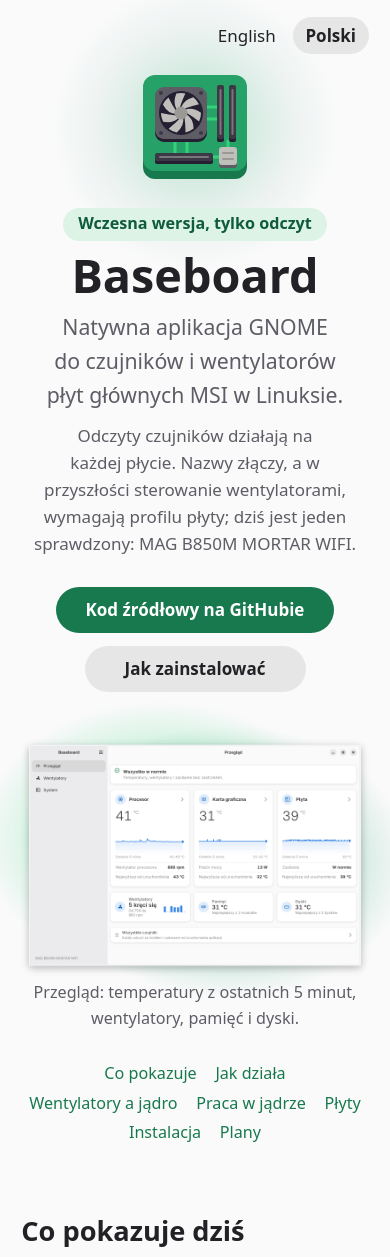
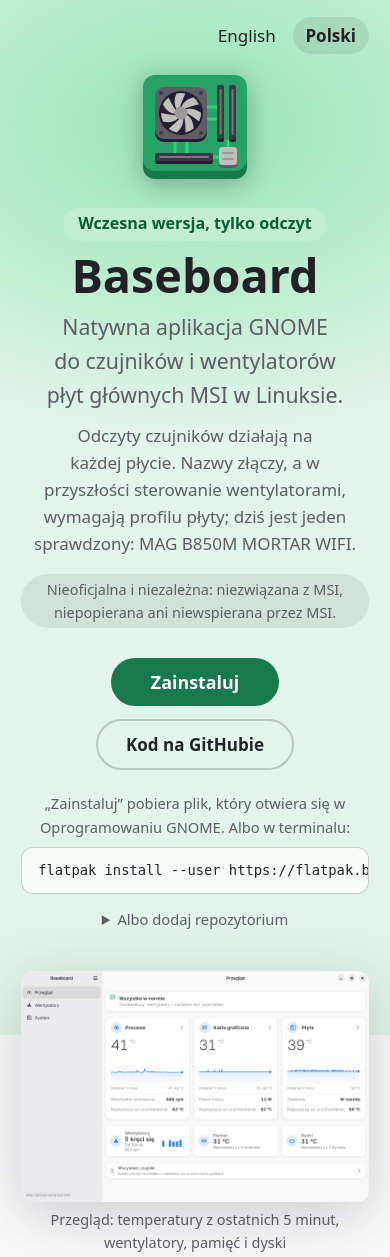
Before and after one commit to TomaszBojanowski/baseboard, a plain HTML site: page website/pl/index.html in a window 390 px wide. Shown: the top 1257 px of the page. Drawn offline with Linux system fonts and the light colour scheme.

Commit message:
Website: present screenshots like the openExpress site
The header and the screenshots of the website (English and Polish)
follow the openExpress website (D73):

- a band in a tint of the icon's green, with the openExpress light
  behind the icon in the icon's green and the icon's shadow;
- under the description the line "Unofficial and independent: not
  affiliated with, endorsed by or supported by MSI.", also in README;
- an Install button for the .flatpakref on flatpak.bojanowski.me and
  an outlined "Source on GitHub", then the flatpak install command and
  "Or add the repository" folded under it;
- the large Overview screenshot reaches up into the band, with a row
  of three smaller ones under it (Fans, a fan's curve, System), one
  under the other on a phone;
- each screenshot is the window with 12 px corners and a soft shadow:
  the CSS crops the release PNGs to the window, without their own
  shadow and the light edge of a screenshot taken without a compositor,
  so the files that metainfo and README use stay as they are.

docs/PROJEKT.md §3.6 names the screenshot folder the website really
uses (screenshots/<version>/); docs/DECYZJE.md gets D73.

Removed:
- the three large screenshots in "What it shows" (now the row of
  smaller ones) and the figure and figure.wide styles;
- the green glow behind the screenshot and behind "Kernel work"
  (the .work class), the round glow of the icon and --glow;
- the "How to install" button, .button.primary and --button-hover.

Checked: cargo fmt --check, cargo clippy (debug and release) with
-D warnings, meson test (9 of 9, with tour), tag balance of both
pages; Playwright previews at 1280 and 390 px, light and dark, next
to the openExpress website, and a headless Firefox screenshot.

```diff
--- a/website/pl/index.html
+++ b/website/pl/index.html
@@ -17,8 +17,8 @@
 <meta property="og:locale" content="pl_PL">
 <meta property="og:locale:alternate" content="en_US">
 <meta name="color-scheme" content="light dark">
-<meta name="theme-color" content="#fafafb" media="(prefers-color-scheme: light)">
-<meta name="theme-color" content="#222226" media="(prefers-color-scheme: dark)">
+<meta name="theme-color" content="#e3f4ea" media="(prefers-color-scheme: light)">
+<meta name="theme-color" content="#1b2520" media="(prefers-color-scheme: dark)">
 <link rel="canonical" href="https://baseboard.bojanowski.me/pl/">
 <link rel="alternate" hreflang="en" href="https://baseboard.bojanowski.me/">
 <link rel="alternate" hreflang="pl" href="https://baseboard.bojanowski.me/pl/">
@@ -43,20 +43,55 @@
 <h1>Baseboard</h1>
 <p class="lead">Natywna aplikacja GNOME do czujników i wentylatorów płyt głównych MSI w Linuksie.</p>
 <p class="lead-note">Odczyty czujników działają na każdej płycie. Nazwy złączy, a w przyszłości sterowanie wentylatorami, wymagają profilu płyty; dziś jest jeden sprawdzony: MAG B850M MORTAR WIFI.</p>
+<p class="unofficial">Nieoficjalna i niezależna: niezwiązana z MSI, niepopierana ani niewspierana przez MSI.</p>
 <div class="actions">
-<a class="button primary" href="https://github.com/TomaszBojanowski/baseboard" hreflang="en">Kod źródłowy na GitHubie</a>
-<a class="button" href="#instalacja">Jak zainstalować</a>
+<a class="button install" href="https://flatpak.bojanowski.me/me.bojanowski.Baseboard.flatpakref">Zainstaluj</a>
+<a class="button source" href="https://github.com/TomaszBojanowski/baseboard" hreflang="en">Kod na GitHubie</a>
+</div>
+<p class="hint">„Zainstaluj” pobiera plik, który otwiera się w Oprogramowaniu GNOME. Albo w terminalu:</p>
+<pre class="command" tabindex="0"><code>flatpak install --user https://flatpak.bojanowski.me/me.bojanowski.Baseboard.flatpakref</code></pre>
+<details class="repository">
+<summary>Albo dodaj repozytorium</summary>
+<pre class="command" tabindex="0"><code>flatpak remote-add --user --if-not-exists flathub https://dl.flathub.org/repo/flathub.flatpakrepo
+flatpak remote-add --user --if-not-exists bojanowski https://flatpak.bojanowski.me/bojanowski.flatpakrepo
+flatpak install --user bojanowski me.bojanowski.Baseboard</code></pre>
+</details>
 </div>
 </div>
-</div>
+</header>
 
-<figure class="shot">
+<section class="shots" aria-label="Zrzuty ekranu">
+<figure class="shot main-shot">
 <picture>
 <source srcset="../screenshots/0.2.0/overview-dark-pl.png" media="(prefers-color-scheme: dark)">
 <img src="../screenshots/0.2.0/overview-pl.png" width="1572" height="1072" alt="Strona Przegląd: na górze „Wszystko w normie”; karty procesora, karty graficznej i płyty, każda z temperaturą, linią ostatnich 5 minut i najwyższą wartością od uruchomienia; kafelki wentylatorów, pamięci i dysków oraz wiersz, który otwiera wszystkie czujniki.">
 </picture>
-<figcaption>Przegląd: temperatury z ostatnich 5 minut, wentylatory, pamięć i dyski.</figcaption>
+<figcaption>Przegląd: temperatury z ostatnich 5 minut, wentylatory, pamięć i dyski</figcaption>
 </figure>
+<div class="shot-row">
+<figure class="shot">
+<picture>
+<source srcset="../screenshots/0.2.0/fans-dark-pl.png" media="(prefers-color-scheme: dark)">
+<img src="../screenshots/0.2.0/fans-pl.png" width="1572" height="1072" loading="lazy" alt="Strona Wentylatory: karta procesora z temperaturą i obrotami wentylatora procesora oraz lista wentylatorów nazwanych według złączy, z obrotami, wypełnieniem i małą krzywą tam, gdzie sterownik ją podaje.">
+</picture>
+<figcaption>Wentylatory: obroty i wypełnienie każdego wentylatora, nazwanego według złącza</figcaption>
+</figure>
+<figure class="shot">
+<picture>
+<source srcset="../screenshots/0.2.0/fan-curve-dark-pl.png" media="(prefers-color-scheme: dark)">
+<img src="../screenshots/0.2.0/fan-curve-pl.png" width="1572" height="1072" loading="lazy" alt="Krzywa wentylatora procesora: wypełnienie w zależności od temperatury procesora mierzonej przez płytę, z punktem, w którym wentylator pracuje teraz, progiem awaryjnym i punktami krzywej odczytanymi z kontrolera płyty.">
+</picture>
+<figcaption>Krzywa wentylatora tak, jak wykonuje ją kontroler płyty; Baseboard tylko ją odczytuje</figcaption>
+</figure>
+<figure class="shot">
+<picture>
+<source srcset="../screenshots/0.2.0/system-dark-pl.png" media="(prefers-color-scheme: dark)">
+<img src="../screenshots/0.2.0/system-pl.png" width="1572" height="1072" loading="lazy" alt="Strona System: na górze „Wszystko w normie”; płyta, BIOS z datą, procesor, pamięć i karta graficzna; dyski i karty sieciowe; system operacyjny oraz wiersz, który otwiera szczegóły techniczne.">
+</picture>
+<figcaption>System: płyta, BIOS, procesor, pamięć, karta graficzna i dyski</figcaption>
+</figure>
+</div>
+</section>
 
 <div class="wrap">
 <nav class="toc" aria-label="Spis treści">
@@ -70,10 +105,6 @@
 <li><a href="#plany">Plany</a></li>
 </ul>
 </nav>
-</div>
-</header>
-
-<div class="wrap">
 <main id="main">
 <section id="dzis" aria-labelledby="dzis-tytul">
 <h2 id="dzis-tytul">Co pokazuje dziś</h2>
@@ -86,30 +117,6 @@
 <li>Przycisk „Kopiuj informacje” z tekstem do zgłoszenia błędu, bez numerów seryjnych i adresów MAC.</li>
 <li>Interfejs po polsku i po angielsku.</li>
 </ul>
-
-<figure class="wide">
-<picture>
-<source srcset="../screenshots/0.2.0/fans-dark-pl.png" media="(prefers-color-scheme: dark)">
-<img src="../screenshots/0.2.0/fans-pl.png" width="1572" height="1072" loading="lazy" alt="Strona Wentylatory: karta procesora z temperaturą i obrotami wentylatora procesora oraz lista wentylatorów nazwanych według złączy, z obrotami, wypełnieniem i małą krzywą tam, gdzie sterownik ją podaje.">
-</picture>
-<figcaption>Wentylatory: obroty i wypełnienie każdego wentylatora, nazwanego według złącza.</figcaption>
-</figure>
-
-<figure class="wide">
-<picture>
-<source srcset="../screenshots/0.2.0/fan-curve-dark-pl.png" media="(prefers-color-scheme: dark)">
-<img src="../screenshots/0.2.0/fan-curve-pl.png" width="1572" height="1072" loading="lazy" alt="Krzywa wentylatora procesora: wypełnienie w zależności od temperatury procesora mierzonej przez płytę, z punktem, w którym wentylator pracuje teraz, progiem awaryjnym i punktami krzywej odczytanymi z kontrolera płyty.">
-</picture>
-<figcaption>Krzywa wentylatora tak, jak wykonuje ją kontroler płyty; Baseboard tylko ją odczytuje.</figcaption>
-</figure>
-
-<figure class="wide">
-<picture>
-<source srcset="../screenshots/0.2.0/system-dark-pl.png" media="(prefers-color-scheme: dark)">
-<img src="../screenshots/0.2.0/system-pl.png" width="1572" height="1072" loading="lazy" alt="Strona System: na górze „Wszystko w normie”; płyta, BIOS z datą, procesor, pamięć i karta graficzna; dyski i karty sieciowe; system operacyjny oraz wiersz, który otwiera szczegóły techniczne.">
-</picture>
-<figcaption>System: płyta, BIOS, procesor, pamięć, karta graficzna i dyski.</figcaption>
-</figure>
 </section>
 
 <section id="jak" aria-labelledby="jak-tytul">
@@ -138,7 +145,7 @@
 <p>Wszystko, co jest w <code>hwmon-next</code>, powinno wejść do Linuksa 7.5, którego wydanie spodziewane jest około marca 2027 r., a potem do dystrybucji. Kod wentylatorów z <code>hwmon-next</code> przetestowano na MAG B850M MORTAR WIFI 15 listopada 2026 r.: zapis krzywych wentylatorów i powrót do sterowania automatycznego działają.</p>
 </section>
 
-<section id="praca-w-jadrze" class="work" aria-labelledby="praca-w-jadrze-tytul">
+<section id="praca-w-jadrze" aria-labelledby="praca-w-jadrze-tytul">
 <h2 id="praca-w-jadrze-tytul">Praca w jądrze</h2>
 <p>Obsługa tej płyty w jądrze Linuksa powstaje równolegle z aplikacją, w głównym drzewie jądra.</p>
 
--- a/website/style.css
+++ b/website/style.css
@@ -13,8 +13,7 @@
     --accent-bg: #18794e;
     --accent-bg-hover: #146b45;
     --button: rgb(0 0 6 / 0.08);
-    --button-hover: rgb(0 0 6 / 0.14);
-    --badge-bg: #dcf3e5;
+    --badge-bg: #c2ecd3;
     --badge-fg: #105c3a;
     --code: #f0f0f3;
     /* Cards and boxed lists, as in libadwaita. */
@@ -25,8 +24,17 @@
     --pill-blue-fg: #1a5fb4;
     --pill-amber-bg: #faedce;
     --pill-amber-fg: #865e3c;
-    /* Strength of the green glow behind the icon and the screenshot. */
-    --glow: 0.3;
+    /* As on the openExpress website: the band at the top of the page, a
+       tint of the icon's green lit from behind the icon; its commands and
+       the line that Baseboard is not MSI's; the shadow under the
+       screenshots. */
+    --hero-bg: #e3f4ea;
+    --hero-glow: radial-gradient(ellipse 560px 380px at 50% 50%,
+        rgb(51 209 122 / 0.45), rgb(51 209 122 / 0.15) 55%, rgb(51 209 122 / 0) 80%);
+    --command-bg: rgb(255 255 255 / 0.7);
+    --command-border: rgb(0 0 6 / 0.18);
+    --unofficial-bg: rgb(0 0 6 / 0.07);
+    --shot-shadow: rgb(43 47 54 / 0.22);
     font-family: "Adwaita Sans", Cantarell, system-ui, -apple-system, "Segoe UI", sans-serif;
     font-size: 106.25%;
     line-height: 1.6;
@@ -43,8 +51,7 @@
         --accent-bg: #18794e;
         --accent-bg-hover: #1b8253;
         --button: rgb(255 255 255 / 0.1);
-        --button-hover: rgb(255 255 255 / 0.15);
-        --badge-bg: #1e3a2b;
+        --badge-bg: #24472f;
         --badge-fg: #8ff0a4;
         --code: #2a2a2f;
         --shadow: 0 1px 3px rgb(0 0 6 / 0.35);
@@ -53,7 +60,14 @@
         --pill-blue-fg: #99c1f1;
         --pill-amber-bg: #53462b;
         --pill-amber-fg: #f5c211;
-        --glow: 0.55;
+        /* The icon's green in the middle, its dark grey around it. */
+        --hero-bg: #1b2520;
+        --hero-glow: radial-gradient(ellipse 560px 400px at 50% 50%,
+            rgb(51 209 122 / 0.28), rgb(61 56 70 / 0.35) 45%, rgb(61 56 70 / 0) 80%);
+        --command-bg: rgb(0 0 0 / 0.3);
+        --command-border: rgb(255 255 255 / 0.16);
+        --unofficial-bg: rgb(255 255 255 / 0.08);
+        --shot-shadow: rgb(0 0 0 / 0.55);
     }
 }
 
@@ -112,7 +126,12 @@ a:hover {
     padding: 0 1.25rem;
 }
 
-/* Top of the page */
+/* Top of the page: a band of colour that the large screenshot reaches up
+   into by --overlap. */
+
+:root {
+    --overlap: clamp(64px, 14vw, 160px);
+}
 
 .hero {
     /* The glow may reach past the sides of the screen; clip it there
@@ -120,7 +139,13 @@ a:hover {
        content of this stacking context, including the badge and buttons. */
     overflow-x: clip;
     isolation: isolate;
-    padding-bottom: 0.5rem;
+    background: var(--hero-bg);
+    padding-bottom: calc(var(--overlap) + 40px);
+}
+
+/* As wide as the screenshots, so that the commands fit on one line. */
+.hero .wrap {
+    max-width: calc(56.5rem + 2.5rem);
 }
 
 .top {
@@ -161,23 +186,22 @@ a:hover {
     margin: 0 auto;
 }
 
+/* Its shadow as on the openExpress website. */
 .icon img {
     display: block;
     width: 128px;
     height: 128px;
+    filter: drop-shadow(0 4px 12px rgb(0 0 0 / 0.28));
 }
 
-/* Soft glow in the greens of the icon, fading into the page. */
+/* The light behind the icon, as on the openExpress website: an ellipse of
+   560 × 380 px (400 px in the dark) around the icon, over the band. */
 .icon::before {
     content: "";
     position: absolute;
-    inset: -80px;
+    inset: -400px -560px;
     z-index: -1;
-    background: radial-gradient(closest-side,
-        rgb(51 209 122 / var(--glow)) 0%,
-        rgb(38 162 105 / calc(var(--glow) * 0.55)) 40%,
-        rgb(24 121 78 / calc(var(--glow) * 0.18)) 70%,
-        rgb(24 121 78 / 0) 100%);
+    background: var(--hero-glow);
     pointer-events: none;
 }
 
@@ -222,70 +246,154 @@ h1 {
     margin-top: 1.75rem;
 }
 
-/* Pill buttons as in libadwaita; the main one in the accent colour. */
+/* Pill buttons as on the openExpress website: Install larger and in the
+   accent colour, the source with an outline. */
 .button {
-    display: inline-block;
-    min-width: 13rem;
-    padding: 0.65rem 1.75rem;
+    display: inline-flex;
+    align-items: center;
+    min-height: 46px;
+    padding: 10px 28px;
     border-radius: 999px;
-    background: var(--button);
-    color: var(--text);
     font-weight: 700;
-    line-height: 1.4;
-    text-align: center;
     text-decoration: none;
 }
 
-.button:hover {
-    background: var(--button-hover);
+.install {
+    padding: 10px 40px;
+    background: var(--accent-bg);
+    color: #ffffff;
+    font-size: 1.05rem;
 }
 
-.button.primary {
-    background: var(--accent-bg);
-    color: #ffffff;
+.install:hover {
+    background: var(--accent-bg-hover);
 }
 
-.button.primary:hover {
-    background: var(--accent-bg-hover);
+.source {
+    border: 2px solid var(--command-border);
+    color: var(--text);
+}
+
+.source:hover {
+    background: var(--button);
 }
 
 .button:focus-visible {
     border-radius: 999px;
 }
 
-/* The large screenshot under the buttons, wider than the text column and
-   as wide as the System screenshot further down. */
-.shot {
-    max-width: calc(59.5rem + 2.5rem);
-    margin: 2.75rem auto 0;
+/* That Baseboard is not MSI's: said at once, under what it does. */
+.unofficial {
+    display: inline-block;
+    max-width: 100%;
+    margin: 16px auto 0;
+    padding: 4px 14px;
+    border-radius: 999px;
+    background: var(--unofficial-bg);
+    color: var(--muted);
+    font-size: 0.85rem;
+    text-wrap: balance;
+}
+
+.hint {
+    margin: 22px 0 8px;
+    color: var(--muted);
+    font-size: 0.865rem;
+}
+
+/* A command on one line: it scrolls sideways where it does not fit, and
+   one click selects all of it, ready to copy. */
+.command {
+    width: fit-content;
+    max-width: 100%;
+    margin: 0 auto;
+    padding: 12px 16px;
+    border: 1px solid var(--command-border);
+    border-radius: 12px;
+    background: var(--command-bg);
+    text-align: left;
+    font-size: 0.81rem;
+    white-space: pre;
+    user-select: all;
+}
+
+/* The repository's three commands, folded under the one of the reference. */
+.repository {
+    max-width: 100%;
+    margin: 14px auto 0;
+}
+
+.repository summary {
+    cursor: pointer;
+    color: var(--muted);
+    font-size: 0.865rem;
+}
+
+.repository .command {
+    margin-top: 10px;
+}
+
+/* Screenshots under the header, as on the openExpress website: one large
+   and a row of three smaller, each the window with rounded corners and a
+   soft shadow, wider than the text column. */
+.shots {
+    max-width: calc(56.5rem + 2.5rem);
+    margin: 0 auto;
     padding: 0 1.25rem;
 }
 
-.shot picture {
-    position: relative;
-    display: block;
+.shot {
+    margin: 0;
+    text-align: center;
 }
 
-/* Two glows that fit inside their box and fade out before its edges:
-   the lighter green of the icon at the top left, the darker at the
-   bottom right. */
-.shot picture::before {
-    content: "";
-    position: absolute;
-    inset: -16% -12% -10%;
-    z-index: -1;
-    background:
-        radial-gradient(closest-side at 42% 46%,
-            rgb(51 209 122 / var(--glow)) 0%,
-            rgb(51 209 122 / var(--glow)) 55%,
-            rgb(51 209 122 / calc(var(--glow) * 0.45)) 78%,
-            rgb(51 209 122 / 0) 100%),
-        radial-gradient(closest-side at 58% 54%,
-            rgb(38 162 105 / var(--glow)) 0%,
-            rgb(38 162 105 / var(--glow)) 55%,
-            rgb(38 162 105 / calc(var(--glow) * 0.45)) 78%,
-            rgb(38 162 105 / 0) 100%);
-    pointer-events: none;
+/* The large one reaches up over the lower edge of the band. */
+.main-shot {
+    position: relative;
+    margin-top: calc(-1 * var(--overlap));
+}
+
+/* The PNGs are the release screenshots that metainfo and README use: the
+   window (1500 × 1000 at 36, 26 of 1572 × 1072) with its own shadow and,
+   taken without a compositor, square corners and a 6 px edge with light
+   lines. The picture shows the window without the shadow and the edge
+   (1488 × 988 at 42, 32), so the files stay as they are. */
+.shot picture {
+    display: block;
+    overflow: hidden;
+    aspect-ratio: 1488 / 988;
+    border-radius: 12px;
+    filter: drop-shadow(0 8px 18px var(--shot-shadow));
+}
+
+.main-shot picture {
+    filter: drop-shadow(0 14px 30px var(--shot-shadow));
+}
+
+.shot img {
+    display: block;
+    width: calc(100% * 1572 / 1488);
+    max-width: none;
+    height: auto;
+    margin: calc(-100% * 32 / 1488) 0 0 calc(-100% * 42 / 1488);
+}
+
+.shot-row {
+    display: flex;
+    gap: 18px;
+    margin-top: 26px;
+}
+
+.shot-row > .shot {
+    flex: 1 1 0;
+    min-width: 0;
+}
+
+/* On a phone the smaller ones go one under the other. */
+@media (max-width: 40rem) {
+    .shot-row {
+        flex-direction: column;
+    }
 }
 
 .toc ul {
@@ -382,31 +490,7 @@ h3 {
     color: var(--muted);
 }
 
-/* Kernel work: a faint glow behind the section, well under half of the one
-   at the top of the page, and one card (boxed list) per state. */
-.work {
-    position: relative;
-    isolation: isolate;
-}
-
-.work::before {
-    content: "";
-    position: absolute;
-    inset: 1rem 0 -1rem;
-    z-index: -1;
-    background: radial-gradient(closest-side,
-        rgb(51 209 122 / calc(var(--glow) * 0.4)) 0%,
-        rgb(38 162 105 / calc(var(--glow) * 0.2)) 55%,
-        rgb(24 121 78 / 0) 100%);
-    pointer-events: none;
-}
-
-@media (min-width: 64rem) {
-    .work::before {
-        inset: 1rem -8rem -1rem;
-    }
-}
-
+/* Kernel work: one card (boxed list) per state. */
 .card {
     margin: 1rem 0;
 }
@@ -486,28 +570,10 @@ h3 {
     }
 }
 
-figure {
-    margin: 2rem 0;
-}
-
-figure img {
-    display: block;
-    width: 100%;
-    height: auto;
-}
-
 figcaption {
-    text-align: center;
+    margin-top: 6px;
     color: var(--muted);
-    font-size: 0.95rem;
-    margin-top: 0.25rem;
-}
-
-@media (min-width: 64rem) {
-    figure.wide {
-        margin-left: -8rem;
-        margin-right: -8rem;
-    }
+    font-size: 0.85rem;
 }
 
 /* The table and the kernel work cards share one look. */
```
Also changed, not shown: website/index.html (+43 -36 lines), 3 other files.
